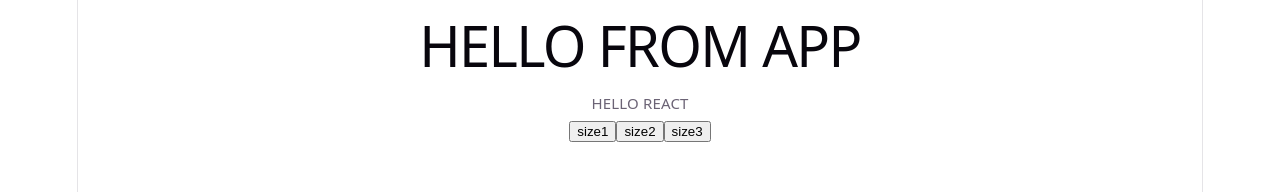
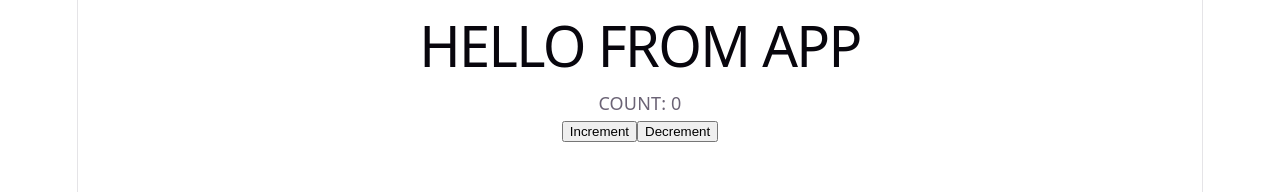
Before and after one commit to Aswathi-Manikandan/REACT-MASTERY, a React (Vite) app in the folder react-practice/: page / in a window 1280 px wide. Shown: the top 192 px of the page. Built offline with nearby package versions, Linux system fonts and the light colour scheme.

Commit message:
uestate done

```diff
--- a/react-practice/src/App.jsx
+++ b/react-practice/src/App.jsx
@@ -16,6 +16,10 @@ import Message from './components/USESTATE/Message'
 import Click from './components/USESTATE/Click'
 import Color from './components/USESTATE/Color'
 import Font from './components/USESTATE/Font'
+import Counter3 from './components/USESTATE/Counter3'
+import Counter4 from './components/USESTATE/Counter4'
+import Counter6 from './components/USESTATE/Counter6'
+import Counter7 from './components/USESTATE/Counter7'
 
 
 
@@ -23,7 +27,7 @@ const App = () => {
   return (
     <div>
       <h1>HELLO FROM APP</h1>
-<Font/>
+<Counter7/>
     </div>
   )
 }
--- /dev/null
+++ b/react-practice/src/components/USESTATE/Counter3.jsx
@@ -0,0 +1,20 @@
+import React, { useState } from 'react'
+
+const Counter3 = () => {
+    const[state,setState] = useState(0)
+    const[amount,setAmount] = useState(1)
+
+    const change = ()=>{
+        setState(state+Number(amount))
+    }
+  return (
+    <div>
+        <h3>Counter:{state}</h3>
+        <label>Enter Number</label>
+       <input type="number" value={amount} onChange={(e)=>setAmount(e.target.value)} />
+       <button onClick={change}>add</button>
+    </div>
+  )
+}
+
+export default Counter3
--- /dev/null
+++ b/react-practice/src/components/USESTATE/Counter4.jsx
@@ -0,0 +1,23 @@
+
+import React, { useState } from 'react'
+
+const Counter4 = () => {
+    const [count, setCount] = useState(0)
+
+    const increase = () => {
+        setCount(prev => prev + 1)
+        setCount(prev => prev + 1)
+        setCount(prev => prev + 1)
+    }
+
+    return (
+        <div>
+            <h3>Count: {count}</h3>
+            <button onClick={increase}>Increase by 3</button>
+        </div>
+    )
+}
+
+export default Counter4
+//Create a counter starting at 0. Add a button that increases the counter by 3 using three state-update
+// calls in the same click handler. Make sure all three increments are reflected in the final value.
--- /dev/null
+++ b/react-practice/src/components/USESTATE/Counter6.jsx
@@ -0,0 +1,40 @@
+
+import React, { useState } from 'react'
+
+const Counter6 = () => {
+    const [count, setCount] = useState(0)
+
+    const increment = () => {
+        if (count < 100) {
+            setCount(count + 1)
+        }
+    }
+
+    const decrement = () => {
+        if (count > 0) {
+            setCount(count - 1)
+        }
+    }
+
+    return (
+        <div>
+            <h3>Count: {count}</h3>
+
+            <button
+                onClick={decrement}
+                disabled={count === 0}
+            >
+                Decrement
+            </button>
+
+            <button
+                onClick={increment}
+                disabled={count === 10}
+            >
+                Increment
+            </button>
+        </div>
+    )
+}
+
+export default Counter6
--- /dev/null
+++ b/react-practice/src/components/USESTATE/Counter7.jsx
@@ -0,0 +1,37 @@
+
+import React, { useState } from 'react'
+
+const Counter7 = () => {
+    const [count, setCount] = useState(0)
+    const [message, setMessage] = useState('')
+
+    const increment = () => {
+        if (count >= 10) {
+            setMessage('Maximum reached')
+        } else {
+            setCount(count + 1)
+            setMessage('')
+        }
+    }
+
+    const decrement = () => {
+        if (count <= 0) {
+            setMessage('Minimum reached')
+        } else {
+            setCount(count - 1)
+            setMessage('')
+        }
+    }
+
+    return (
+        <div>
+            <p>COUNT: {count}</p>
+            <p>{message}</p>
+
+            <button onClick={increment}>Increment</button>
+            <button onClick={decrement}>Decrement</button>
+        </div>
+    )
+}
+
+export default Counter7
```
